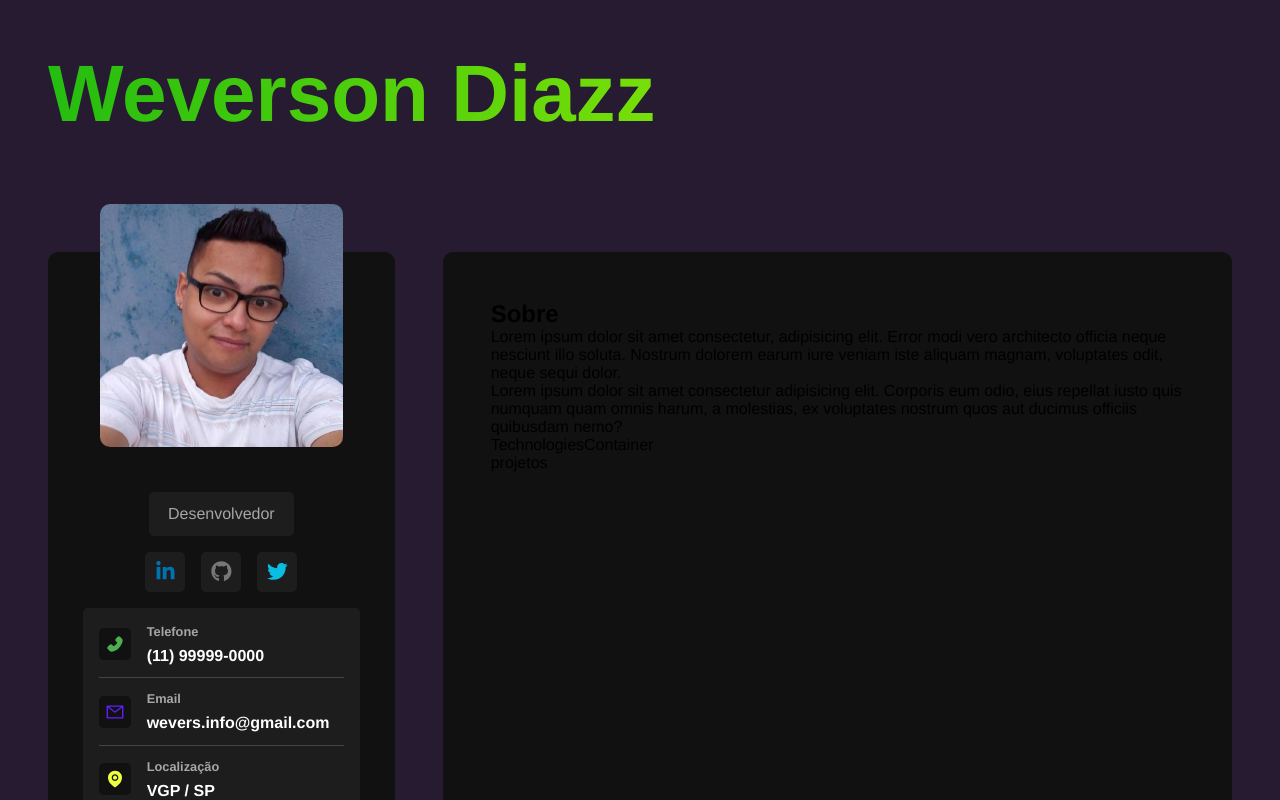
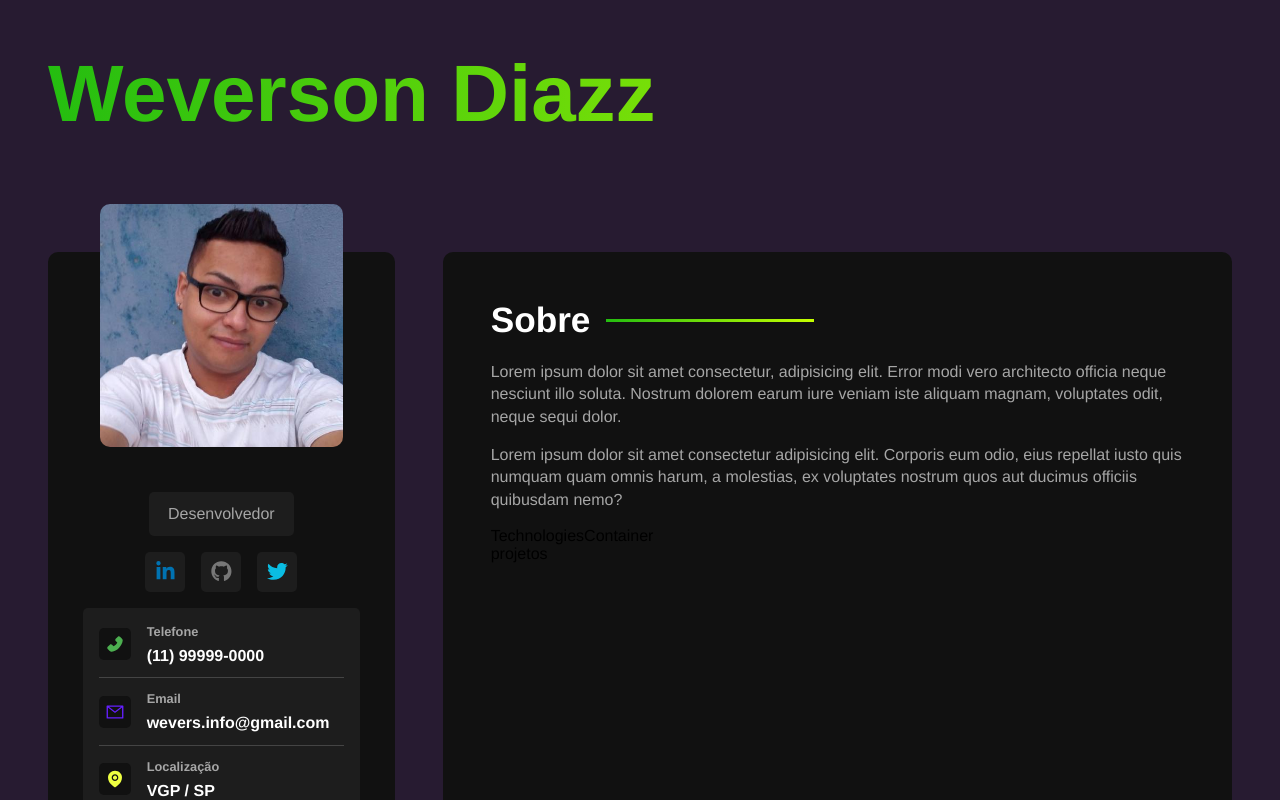
Before and after one commit to wevdiaz/CV_Web, a React (Vite) app: page / in a window 1280 px wide. Shown: the top 800 px of the page. Built offline with nearby package versions, Linux system fonts and the light colour scheme.

Commit message:
estilizando o container about

```diff
--- a/src/styles/components/maincontent.sass
+++ b/src/styles/components/maincontent.sass
@@ -1,7 +1,32 @@
 @use '../variables'
+@use '../mixins'
 
 #main-content
   background-color: variables.$bg-color
   flex: 2 1 0
   border-radius: variables.$container-border-radius
   padding: 3rem
+
+  section
+    display: flex
+    flex-direction: column
+
+  h2
+    color: variables.$text-color
+    font-size: 2.2rem
+    margin-bottom: 1.3rem
+    @include mixins.center
+    justify-content: start
+    gap: 1rem
+
+    &::after
+      @include mixins.gradient-border
+
+  p
+    color: variables.$text-color-secondary
+    margin-bottom: 1rem
+    line-height: 1.4rem
+
+  .btn
+    @include mixins.btn
+    align-self: start
--- a/src/styles/mixins.sass
+++ b/src/styles/mixins.sass
@@ -11,3 +11,9 @@
   background: variables.$gradient-secondary
   text-decoration: none
   border-radius: 3rem
+
+@mixin gradient-border
+  content: ""
+  background: variables.$gradient-secondary
+  height: 3px
+  width: 30%
```
